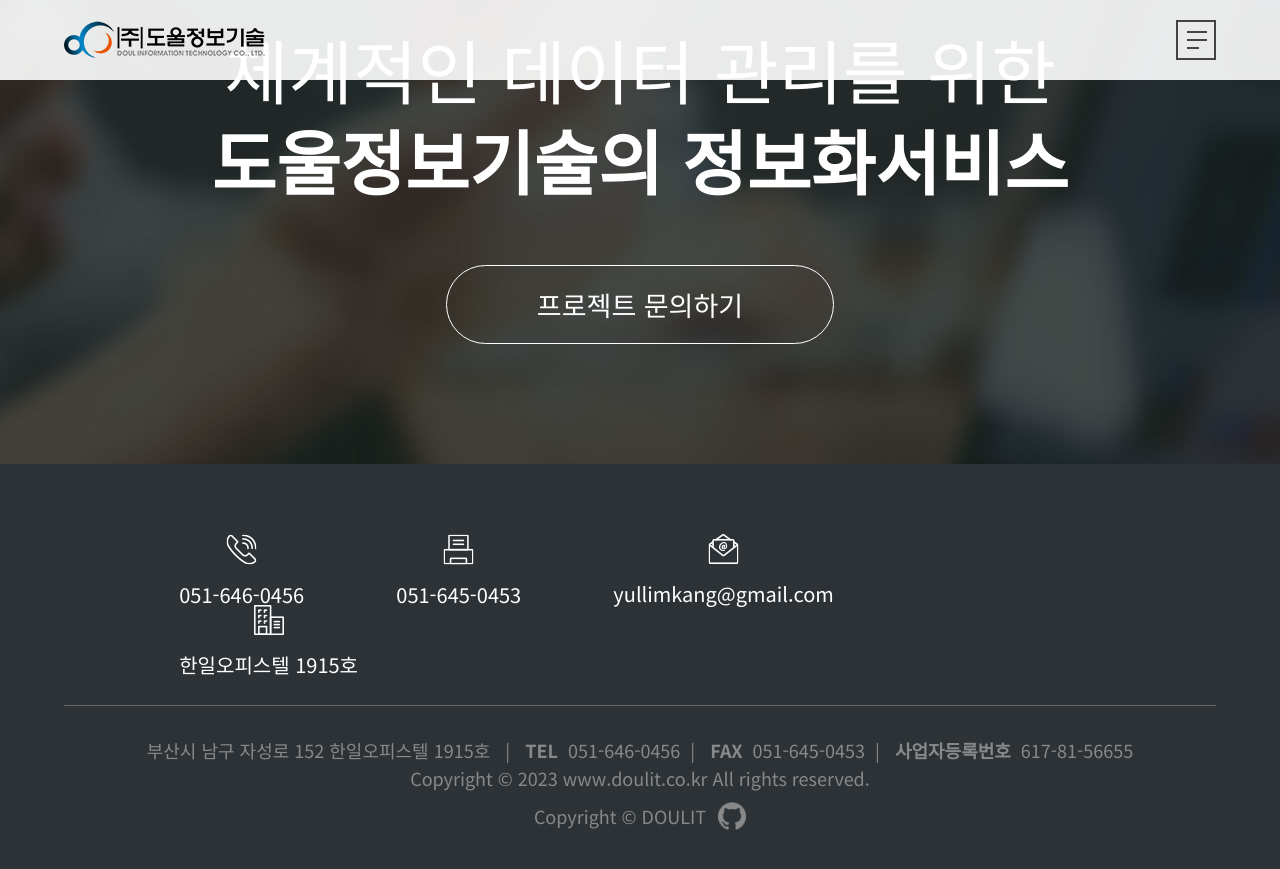
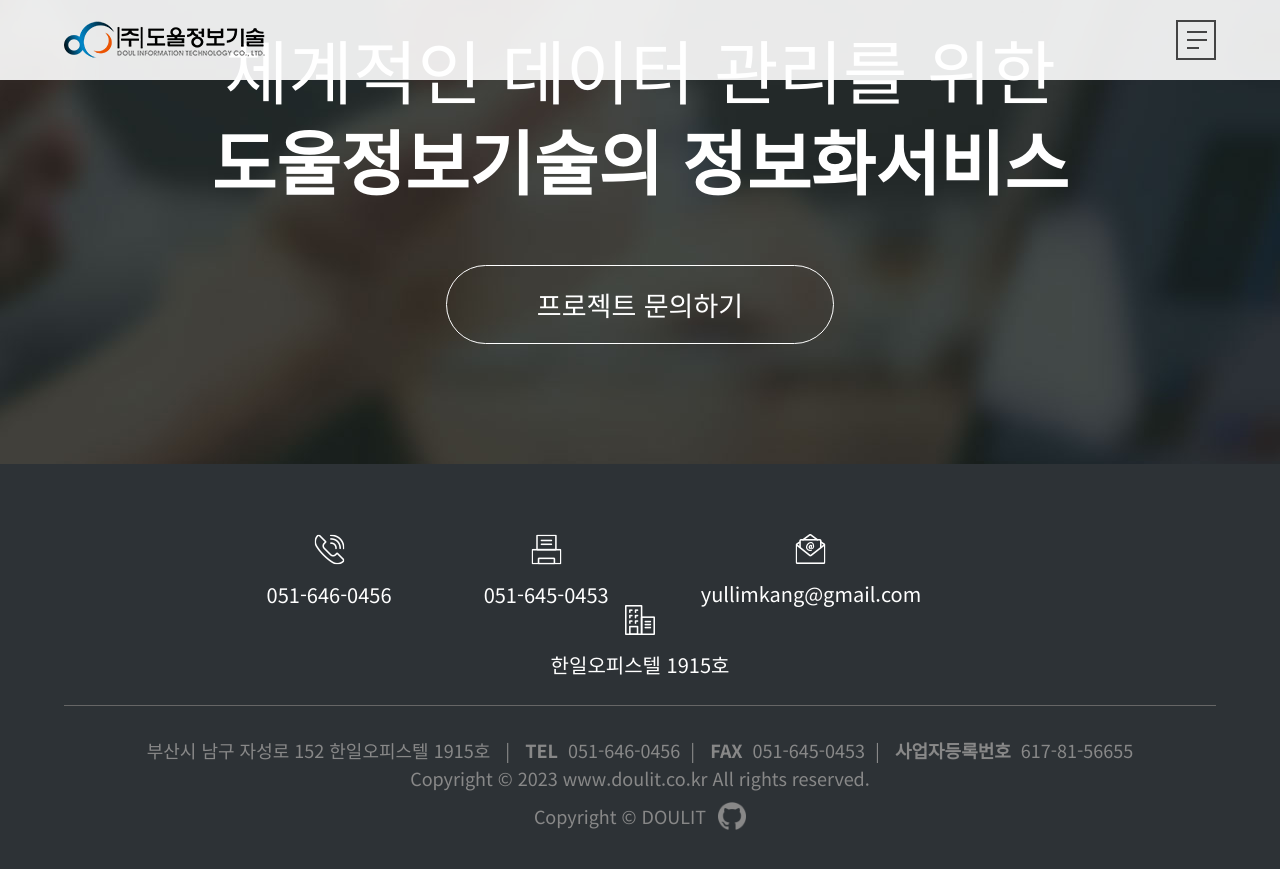
Before and after one commit to doulit/doulit.github.io, a Jekyll site: the page built from index.html, in a window 1280 px wide and 900 px high, scrolled down 3911 px. Shown: the top 869 px of the window. Built offline with Jekyll 4.4.1, drawn with Linux system fonts in a browser that asks for light colours; cached includes are drawn as plain includes; nearby versions of some CDN libraries; the list of posts is cut into pages by our own code.

Commit message:
css change

```diff
--- a/assets/css/footer.css
+++ b/assets/css/footer.css
@@ -2,7 +2,7 @@
 footer{overflow:hidden; width:100%; background:#2d3236;}
 footer .cont_footer{max-width:1600px; width:100%; margin:0 auto; padding:70px 0;}
 footer .cont_footer .list_box{width:100%;}
-footer .cont_footer .list_box .list_cont{max-width:930px; width:100%; margin:0 auto; font-size:0; text-align:left; padding-bottom:45px;}
+footer .cont_footer .list_box .list_cont{width:100%; margin:0 auto; font-size:0; text-align:center; padding-bottom:45px;}
 footer .cont_footer .list_box .list_cont li{margin-right:101px; text-align:center; display:inline-block; vertical-align:top;}
 footer .cont_footer .list_box .list_cont li img.mb_none{margin:0 auto;}
 footer .cont_footer .list_box .list_cont li:last-child{margin-right:0;}
```
